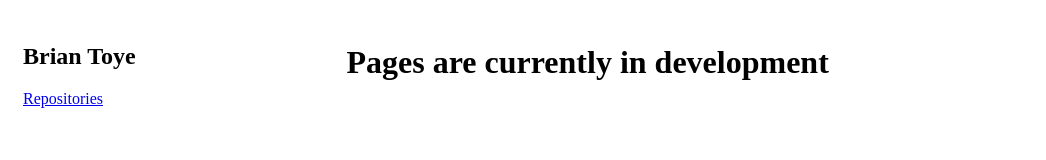
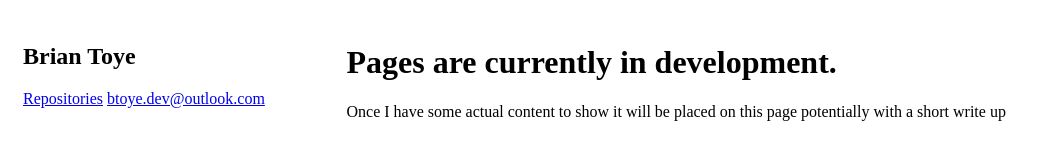
Before and after one commit to Btoye/Btoye.github.io, a plain HTML site: page index.html in a window 1280 px wide. Shown: the whole page, without its empty margins (0-1046 px from the left). Drawn offline with Linux system fonts and the light colour scheme.

Commit message:
Add some content and a TODO

```diff
--- a/assets/main.css
+++ b/assets/main.css
@@ -5,7 +5,6 @@
 	grid-template-areas: 'sidebar main';
 	grid-gap: 0px 20px;
 	padding: 15px;
-
 }
 
 .main {
--- a/index.html
+++ b/index.html
@@ -3,20 +3,21 @@
 <html>
 <head>
 	<title>Btoye</title>
-
 	<!-- styles -->
 	<link rel="stylesheet" type="text/css" href="/assets/main.css" />
-
 </head>
 
 <body>
 	<div class="container">
 		<nav class="sidebar">
 			<h1>Brian Toye</h1>
+			<!--TODO: Add simplistic icons, potentially my own which don't require a tonne of imports-->
 			<a href="https://github.com/Btoye?tab=repositories">Repositories</a>
+			<a href="mailto:btoye.dev@outlook.com">btoye.dev@outlook.com</a>
 		</nav>
 		<div class="main">
-			<h1>Pages are currently in development</h1>
+			<h1>Pages are currently in development.</h1>
+			<p>Once I have some actual content to show it will be placed on this page potentially with a short write up</p>
 		</div>
 	</div>
 </body>
```
